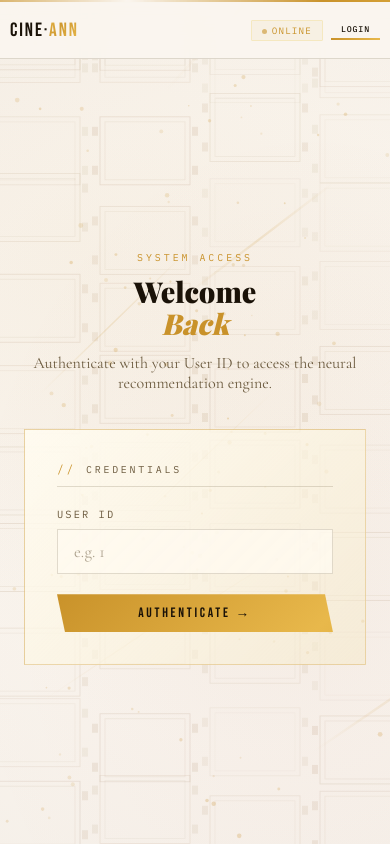
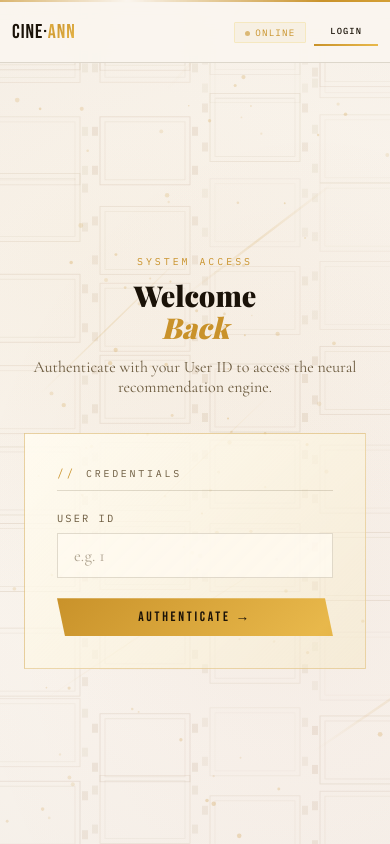
Before and after one commit to HousabaiBhosale/ANN_PERSONALYZED_RECOMMENDATION_SYSTEM, a Flask app: page / in a window 390 px wide. Run offline with Flask 3, Linux system fonts and the light colour scheme; data that the repository does not hold is empty; parts of the project's set-up code (start-up, migrations or seed data) failed here and were passed over; some web fonts are replaced.

Commit message:
Improved mobile tab scrolling and touch targets

```diff
--- a/templates/index.html
+++ b/templates/index.html
@@ -390,18 +390,25 @@ canvas{display:block}
   .nav-tabs {
     overflow-x:auto;
     white-space:nowrap;
-    padding-bottom:4px;
+    padding:4px 0 8px;
     -webkit-overflow-scrolling:touch;
     scrollbar-width:none;
-    max-width:160px;
+    max-width:calc(100vw - 110px);
+    display:flex;
+    gap:4px;
   }
   .nav-tabs::-webkit-scrollbar{display:none}
-  .nav-tab{padding:6px 10px;font-size:0.52rem;letter-spacing:0.1em}
-  .nav-inner{padding:0 10px;height:56px}
+  .nav-tab {
+    padding:10px 16px;
+    font-size:0.55rem;
+    letter-spacing:0.12em;
+    flex-shrink:0;
+  }
+  .nav-inner{padding:0 12px;height:60px}
   .page-title{font-size:1.8rem}
   .logo-sub{display:none}
-  .logo-main{font-size:1.2rem;letter-spacing:0.1em}
-  .page{padding-top:72px}
+  .logo-main{font-size:1.25rem;letter-spacing:0.05em}
+  .page{padding-top:80px}
   .stat-card{padding:15px}
   .stat-val{font-size:1.6rem}
   .btn-gold, .btn-ink{padding:11px 24px;font-size:0.85rem}
```
